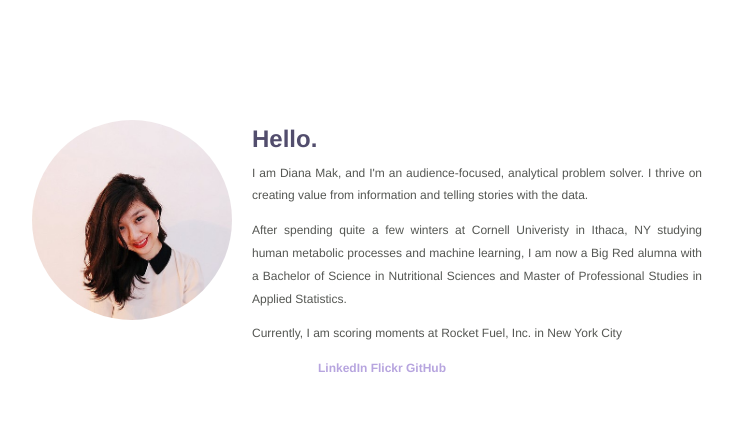
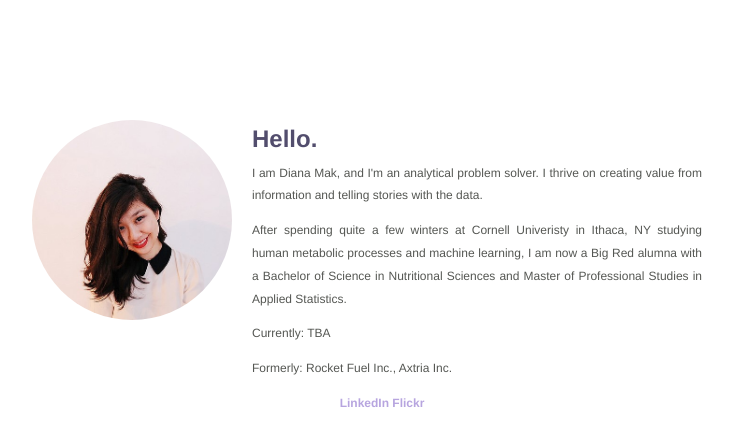
Before and after one commit to dianamak/dianamak.github.io, a plain HTML site: page index.html in a window 1280 px wide. Shown: the whole page, without its empty margins (258-991 px from the left). Drawn offline with Linux system fonts and the light colour scheme.

Commit message:
Update RF

```diff
--- a/index.html
+++ b/index.html
@@ -15,15 +15,15 @@
 	  		</div>
 	  		<div id="about">
 	  			<h1>Hello.</h1>
-		  		<p>I am Diana Mak, and I'm an audience-focused, analytical problem solver. I thrive on creating value from information and telling stories with the data.</p>
+		  		<p>I am Diana Mak, and I'm an analytical problem solver. I thrive on creating value from information and telling stories with the data.</p>
 		  		<p>After spending quite a few winters at Cornell Univeristy in Ithaca, NY studying human metabolic processes and machine learning, I am now a Big Red alumna with a Bachelor of Science in Nutritional Sciences and Master of Professional Studies in Applied Statistics.</p>
-		  		<p>Currently, I am scoring moments at Rocket Fuel, Inc. in New York City</p>
+				<p>Currently: TBA</p>
+				<p> Formerly: Rocket Fuel Inc., Axtria Inc.</p>
 	  		</div>
 	  	</div>
 	  	<div id="bottom">
 	  		<a href="https://www.linkedin.com/in/dianamak">LinkedIn</a>
 	  		<a href="https://www.flickr.com/photos/d_mak">Flickr</a>
-	  		<a href="https://github.com/dianamak/">GitHub</a>
 	  	</div>
 
 	    </div>
```
